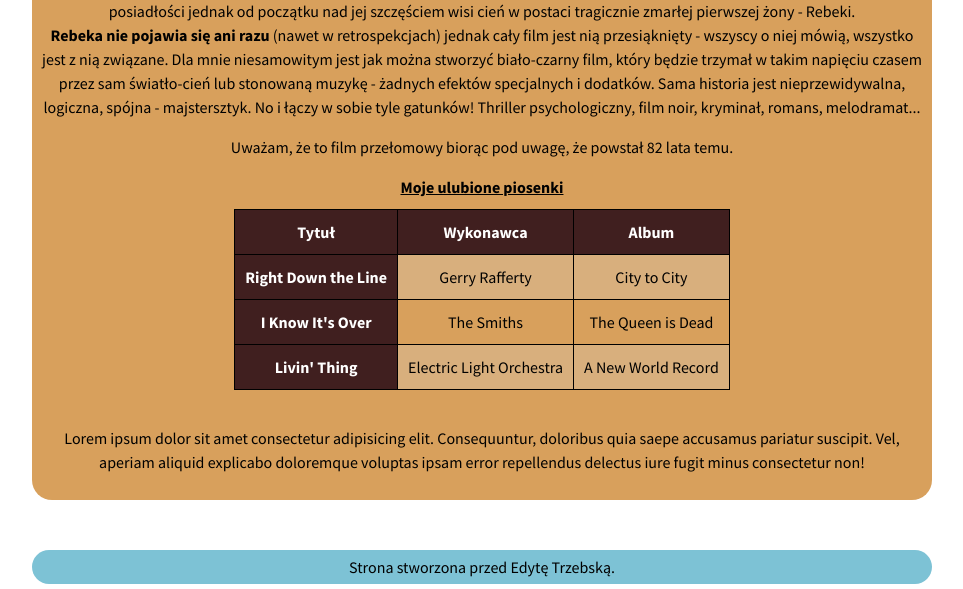
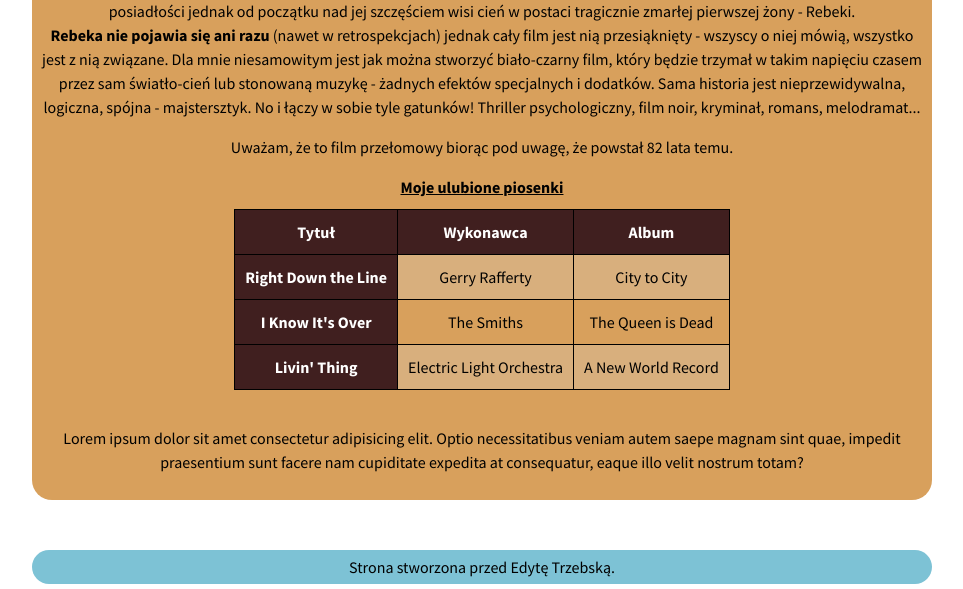
Before and after one commit to EdytaT94/homepage, a plain HTML site: page index.html in a window 1280 px wide. Shown: the part 1382-1971 px from the top of the page, without its empty margins (158-1121 px from the left). Drawn offline with nearby package versions, Linux system fonts and the light colour scheme.

Commit message:
changed text in a test section

```diff
--- a/index.html
+++ b/index.html
@@ -157,10 +157,10 @@
       </section>
       <section>
         <p>
-          Lorem ipsum dolor sit amet consectetur adipisicing elit. Consequuntur,
-          doloribus quia saepe accusamus pariatur suscipit. Vel, aperiam aliquid
-          explicabo doloremque voluptas ipsam error repellendus delectus iure
-          fugit minus consectetur non!
+          Lorem ipsum dolor sit amet consectetur adipisicing elit. Optio
+          necessitatibus veniam autem saepe magnam sint quae, impedit
+          praesentium sunt facere nam cupiditate expedita at consequatur, eaque
+          illo velit nostrum totam?
         </p>
       </section>
     </main>
```
